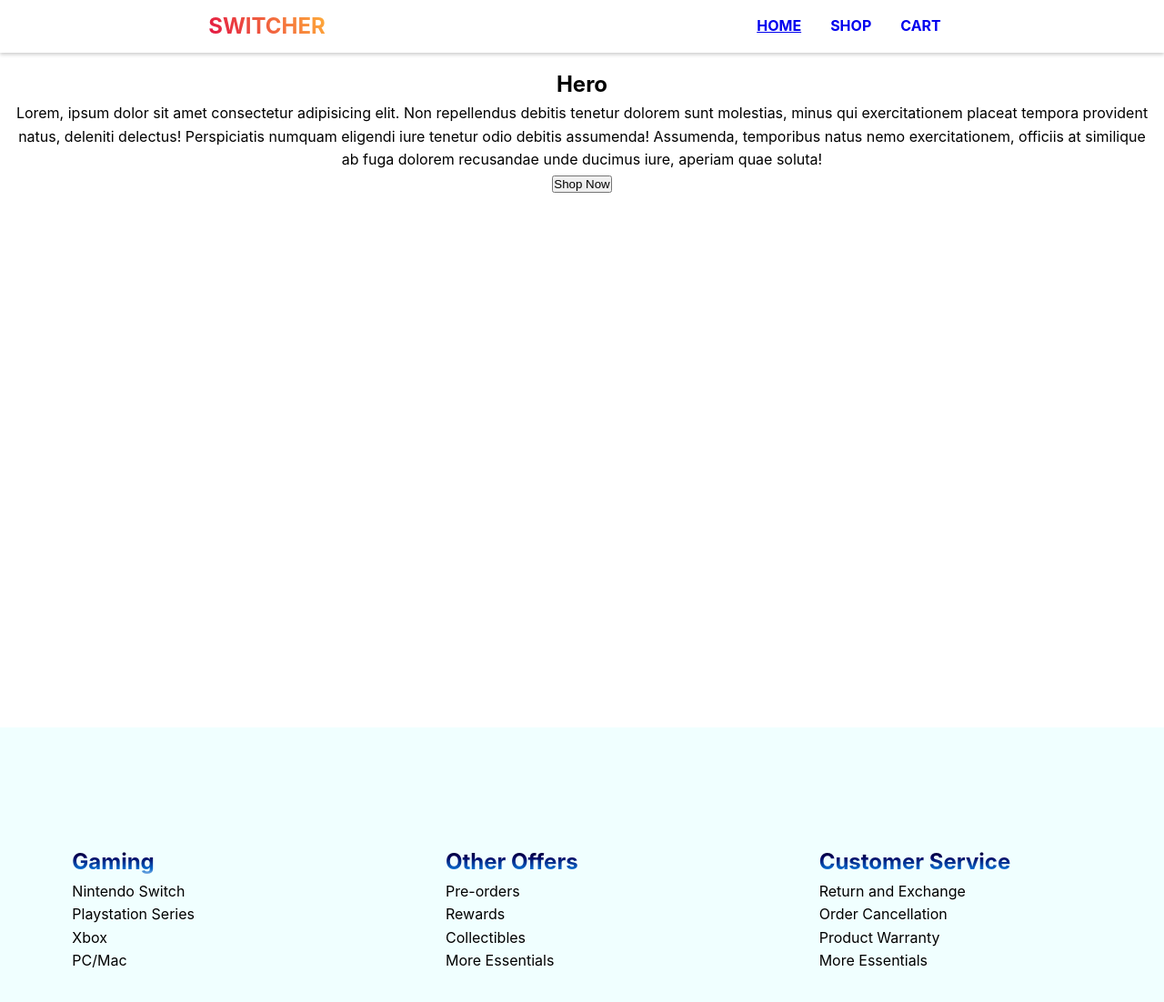
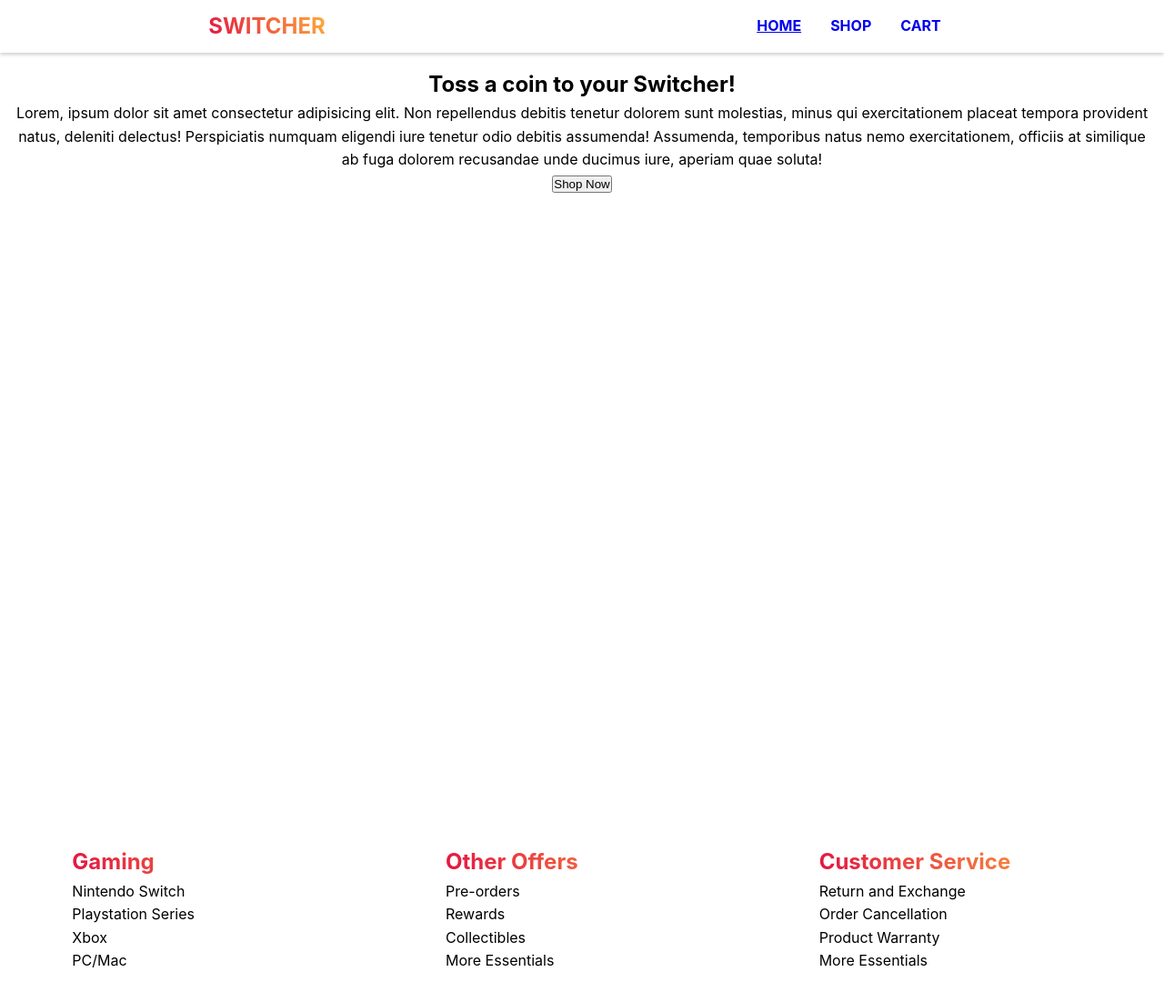
Before and after one commit to maj-rf/shopping-cart, a React (Create React App) app: page / in a window 1280 px wide. Shown: the top 1102 px of the page at 91% size. Built offline with nearby package versions, Linux system fonts and the light colour scheme.

Commit message:
restyle Hero and footer

```diff
--- a/src/components/Hero.tsx
+++ b/src/components/Hero.tsx
@@ -2,7 +2,7 @@ import utils from '../styles/utils.module.css';
 export const Hero = () => {
   return (
     <section className={utils.container}>
-      <h1>Hero</h1>
+      <h1>Toss a coin to your Switcher!</h1>
       <p>
         Lorem, ipsum dolor sit amet consectetur adipisicing elit. Non
         repellendus debitis tenetur dolorem sunt molestias, minus qui
--- a/src/styles/footer.module.css
+++ b/src/styles/footer.module.css
@@ -1,3 +1,5 @@
+@value darker, light-100 from 'global.css';
+
 .footer_container {
   display: grid;
   text-align: left;
@@ -6,18 +8,13 @@
   padding: 2rem;
   gap: 1rem;
   min-height: 50vh;
-  background-color: azure;
+  background-color: darker;
 }
 
 h2 {
-  background: -webkit-linear-gradient(
-    rgb(0, 0, 0),
-    rgb(4, 0, 89),
-    rgb(4, 100, 200),
-    rgb(255, 255, 255)
-  );
-  -webkit-background-clip: text;
-  -webkit-text-fill-color: transparent;
+  background-image: linear-gradient(60deg, #e21143, #ffb03a);
+  background-clip: text;
+  color: transparent;
 }
 
 .footer_item {
```
